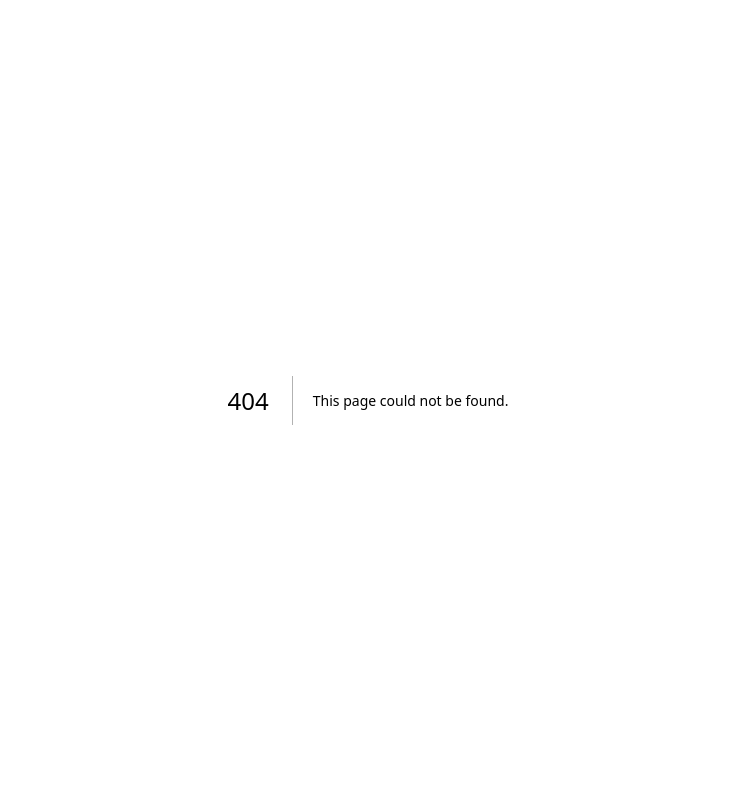
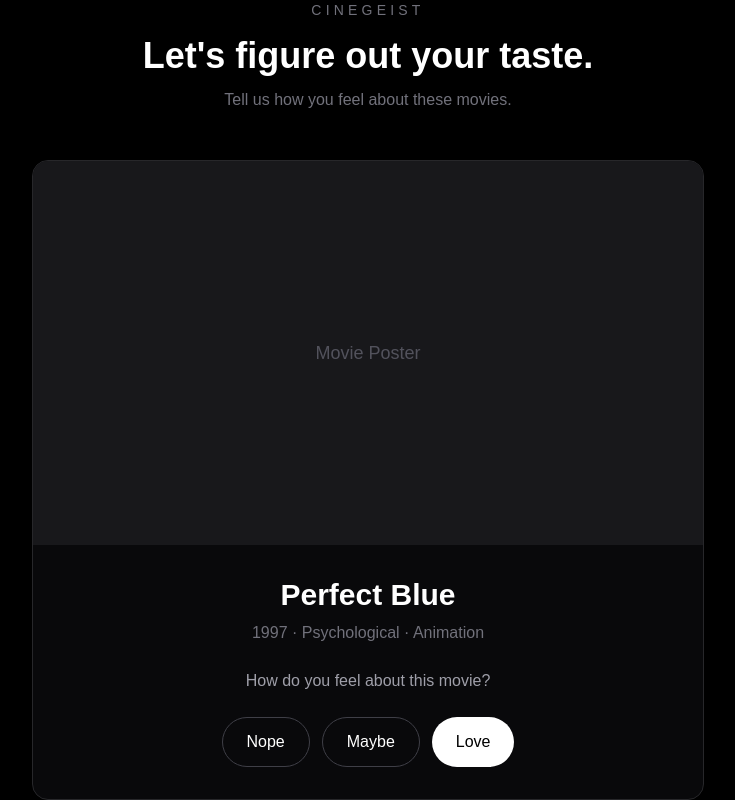
Before and after one commit to ErenMFYeager/cinegeist, a Next.js app: page /taste-test in a window 1280 px wide. Before the commit this address had no page. Shown: the whole page, without its empty margins (272-1007 px from the left). Built offline with nearby package versions, Linux system fonts and the light colour scheme.

Commit message:
Initial next and taste, a lotta to do

```diff
--- a/src/app/page.tsx
+++ b/src/app/page.tsx
@@ -1,69 +1,29 @@
-import Image from "next/image";
-
+import Link from "next/link";
 export default function Home() {
   return (
-    <div className="flex flex-col flex-1 items-center justify-center bg-zinc-50 font-sans dark:bg-black">
-      <main className="flex flex-1 w-full max-w-3xl flex-col items-center justify-between py-32 px-16 bg-white dark:bg-black sm:items-start">
-        <Image
-          className="dark:invert h-5 w-[100px]"
-          src="/next.svg"
-          alt="Next.js logo"
-          width={100}
-          height={20}
-          priority
-        />
-        <div className="flex flex-col items-center gap-6 text-center sm:items-start sm:text-left">
-          <h1 className="max-w-xs text-3xl font-semibold leading-10 tracking-tight text-black dark:text-zinc-50">
-            To get started, edit the{" "}
-            <code className="rounded bg-black/[.06] px-1.5 py-0.5 font-mono text-[0.9em] dark:bg-white/[.08]">
-              page.tsx
-            </code>{" "}
-            file.
-          </h1>
-          <p className="max-w-md text-lg leading-8 text-zinc-600 dark:text-zinc-400">
-            Looking for a starting point or more instructions? Head over to{" "}
-            <a
-              href="https://vercel.com/templates?framework=next.js&utm_source=create-next-app&utm_medium=appdir-template-tw&utm_campaign=create-next-app"
-              className="font-medium text-zinc-950 dark:text-zinc-50"
-            >
-              Templates
-            </a>{" "}
-            or the{" "}
-            <a
-              href="https://nextjs.org/learn?utm_source=create-next-app&utm_medium=appdir-template-tw&utm_campaign=create-next-app"
-              className="font-medium text-zinc-950 dark:text-zinc-50"
-            >
-              Learning
-            </a>{" "}
-            center.
-          </p>
-        </div>
-        <div className="flex flex-col gap-4 text-base font-medium sm:flex-row">
-          <a
-            className="flex h-12 w-full items-center justify-center gap-2 rounded-full bg-foreground px-5 text-background transition-colors hover:bg-[#383838] dark:hover:bg-[#ccc] md:w-[158px]"
-            href="https://vercel.com/new?utm_source=create-next-app&utm_medium=appdir-template-tw&utm_campaign=create-next-app"
-            target="_blank"
-            rel="noopener noreferrer"
-          >
-            <Image
-              className="dark:invert h-[14px] w-4"
-              src="/vercel.svg"
-              alt="Vercel logomark"
-              width={16}
-              height={14}
-            />
-            Deploy Now
-          </a>
-          <a
-            className="flex h-12 w-full items-center justify-center rounded-full border border-solid border-black/[.08] px-5 transition-colors hover:border-transparent hover:bg-black/[.04] dark:border-white/[.145] dark:hover:bg-[#1a1a1a] md:w-[158px]"
-            href="https://nextjs.org/docs?utm_source=create-next-app&utm_medium=appdir-template-tw&utm_campaign=create-next-app"
-            target="_blank"
-            rel="noopener noreferrer"
-          >
-            Documentation
-          </a>
-        </div>
-      </main>
-    </div>
+    <main className="min-h-screen bg-black text-white flex items-center justify-center">
+      <div className="text-center">
+        <p className="text-sm uppercase tracking-[0.3em] text-zinc-500">
+          Cinegeist
+        </p>
+
+        <h1 className="mt-6 text-6xl font-semibold tracking-tight">
+          Your cinematic taste,
+          <br />
+          understood.
+        </h1>
+
+        <p className="mt-6 max-w-xl mx-auto text-zinc-400 text-lg">
+          Discover what you love about movies — and find what you haven't
+          discovered yet.
+        </p>
+        <Link
+          href="/taste-test"
+          className="mt-10 inline-block rounded-full bg-white px-8 py-4 text-black font-medium hover:bg-zinc-200 transition"
+        >
+          Discover my taste
+        </Link>
+      </div>
+    </main>
   );
 }
--- /dev/null
+++ b/src/app/taste-test/page.tsx
@@ -0,0 +1,81 @@
+"use client";
+import { useState } from "react";
+export default function TasteTest() {
+  const [reaction, setReaction] = useState<string | null>(null);
+
+  return (
+    <main className="min-h-screen bg-black text-white flex items-center justify-center px-6">
+      <div className="w-full max-w-2xl">
+
+        <p className="text-sm uppercase tracking-[0.3em] text-zinc-500 text-center">
+          Cinegeist
+        </p>
+
+        <h1 className="mt-4 text-4xl font-semibold text-center">
+          Let's figure out your taste.
+        </h1>
+
+        <p className="mt-3 text-zinc-500 text-center">
+          Tell us how you feel about these movies.
+        </p>
+
+        <div className="mt-12 overflow-hidden rounded-2xl border border-zinc-800 bg-zinc-950">
+
+          <div className="h-96 bg-zinc-900 flex items-center justify-center">
+            <span className="text-zinc-600 text-lg">
+              Movie Poster
+            </span>
+          </div>
+
+          <div className="p-8 text-center">
+
+            <h2 className="text-3xl font-semibold">
+              Perfect Blue
+            </h2>
+
+            <p className="mt-2 text-zinc-500">
+              1997 · Psychological · Animation
+            </p>
+
+            <p className="mt-6 text-zinc-400">
+              How do you feel about this movie?
+            </p>
+
+            <div className="mt-6 flex justify-center gap-3">
+
+                <button
+                    onClick={() => setReaction("nope")}
+                    className="rounded-full border border-zinc-700 px-6 py-3 hover:bg-zinc-800 transition"
+                >
+                    Nope
+                </button>
+                <button
+                    onClick={() => setReaction("maybe")}
+                    className="rounded-full border border-zinc-700 px-6 py-3 hover:bg-zinc-800 transition"
+                >
+                    Maybe
+                </button>
+                <button
+                    onClick={() => setReaction("love")}
+                    className="rounded-full bg-white text-black px-6 py-3 hover:bg-zinc-200 transition"
+                >
+                    Love
+                </button>
+                {reaction && (
+                    <p className="mt-6 text-zinc-400">
+                        Your choice:{" "}
+                        <span className="text-white font-medium">
+                            {reaction}
+                        </span>
+                    </p>
+                )}
+            </div>
+
+          </div>
+
+        </div>
+
+      </div>
+    </main>
+  );
+}
```
